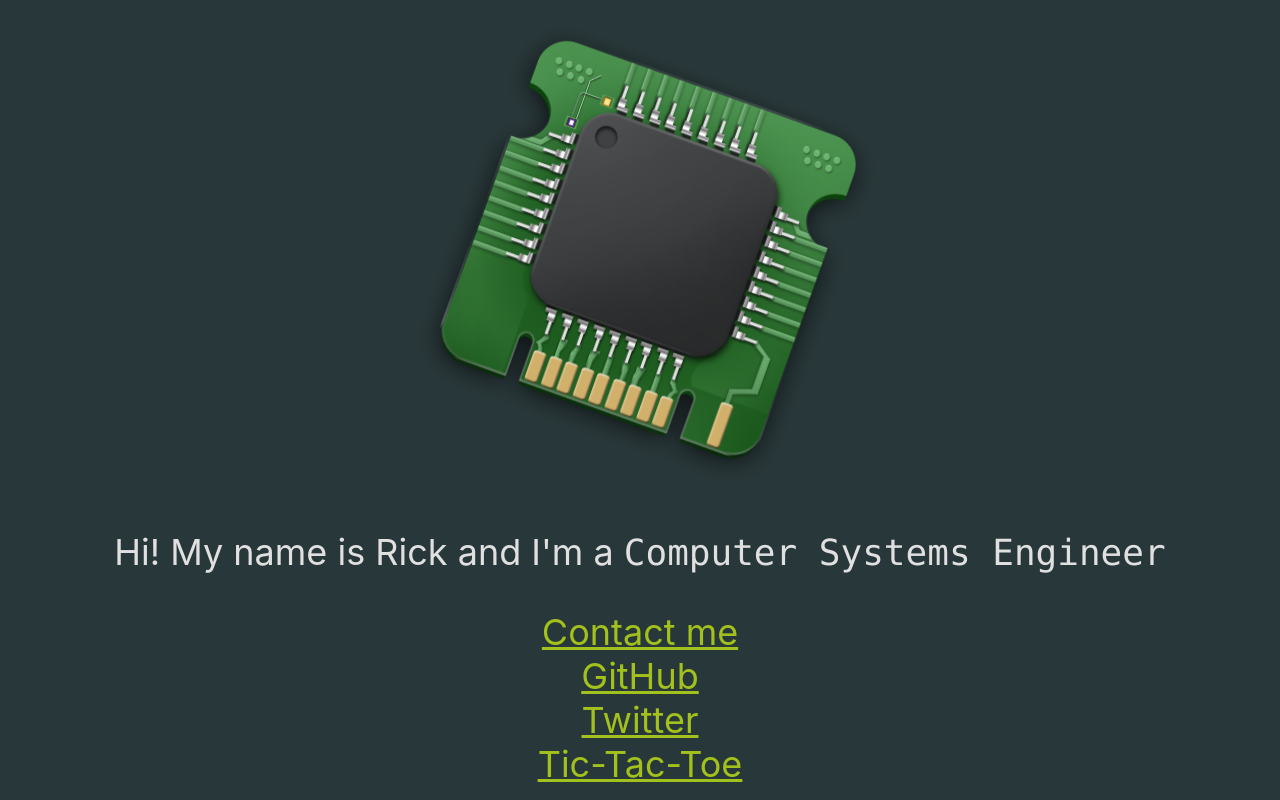
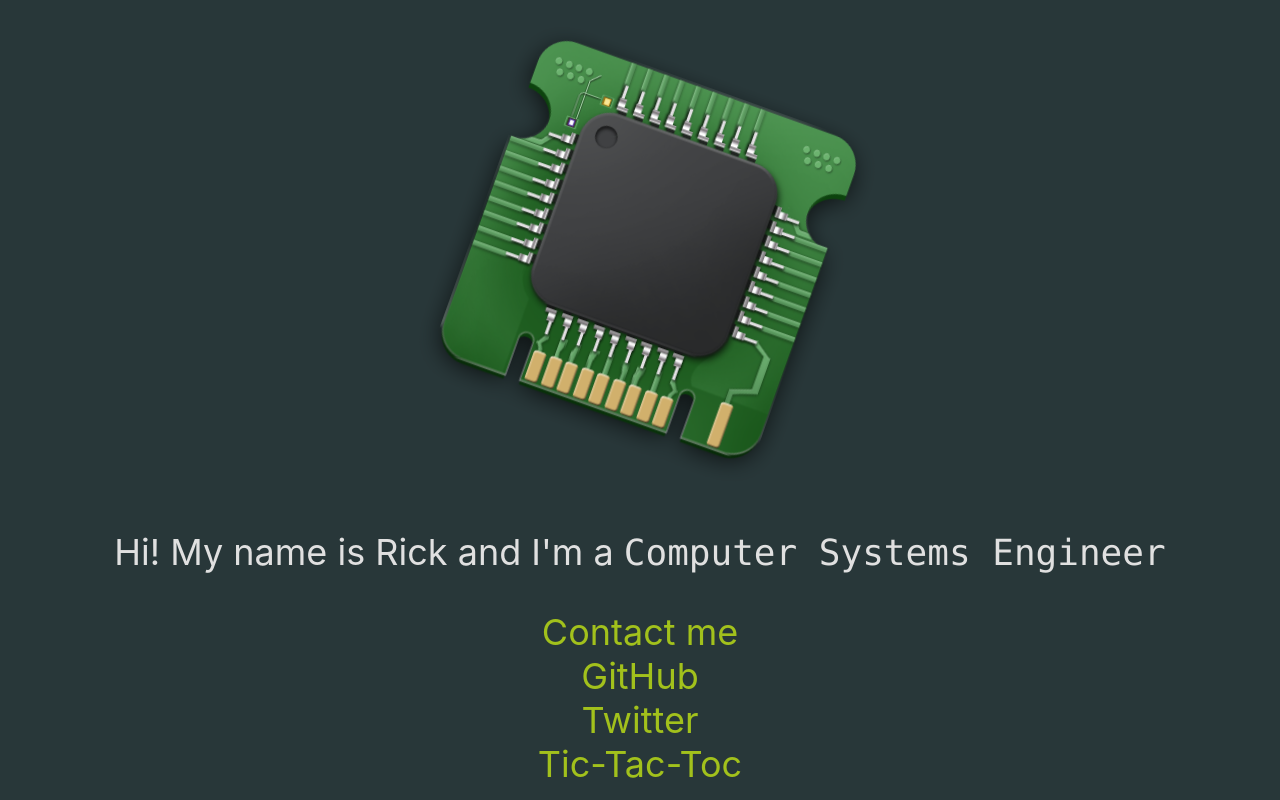
Before and after one commit to anayaricardo/mypage, a React (Create React App) app: page / in a window 1280 px wide. Built offline with nearby package versions, Linux system fonts and the light colour scheme.

Commit message:
Le añadí text-decoration: none a App.css para eliminar la lina debajo de los enlaces y edité un error ortagráfico en App.js

```diff
--- a/src/App.css
+++ b/src/App.css
@@ -26,6 +26,7 @@
 
 .App-link {
   color: #a2c11c;
+  text-decoration: none;
 }
 
 @keyframes App-logo-spin {
--- a/src/App.js
+++ b/src/App.js
@@ -41,7 +41,7 @@ function App() {
           target="_blank"
           rel="noopener noreferrer"
         >
-          Tic-Tac-Toe
+          Tic-Tac-Toc
         </a>
       </header>
     </div>
```
Also changed, not shown: 1 other file (tests, documents, lock files or other folders).
